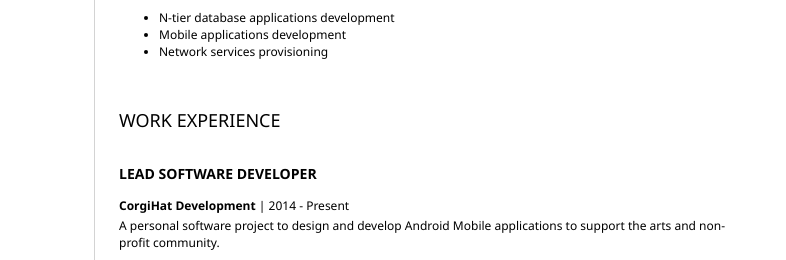
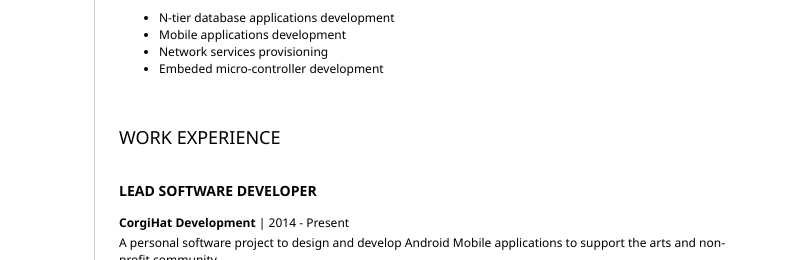
Before and after one commit to mggates39/Resume, a plain HTML site: page index.html in a window 1280 px wide. Shown: the part 273-533 px from the top of the page, 353-1139 px from the left. Drawn offline with Linux system fonts and the light colour scheme.

Commit message:
Added embeded development to about

```diff
--- a/index.html
+++ b/index.html
@@ -60,6 +60,7 @@
 					<li>N-tier database applications development</li>
 					<li>Mobile applications development</li>
 					<li>Network services provisioning</li>
+					<li>Embeded micro-controller development</li>
 				</ul>
 			</section>
 			<section>
```
